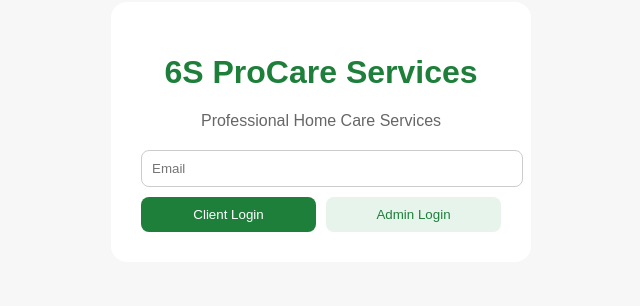
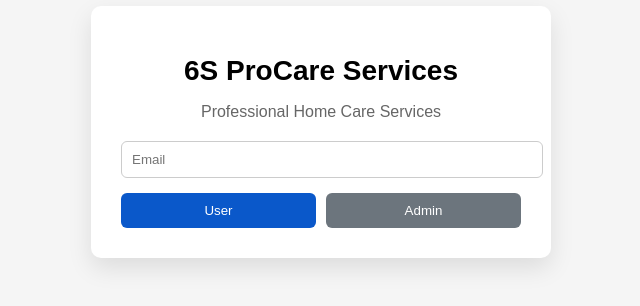
Before and after one commit to Lukeghost7/6s-procare-app, a Next.js app: page / in a window 1280 px wide. Shown: the part 268-574 px from the top of the page, without its empty margins (319-959 px from the left). Built offline with nearby package versions, Linux system fonts and the light colour scheme.

Commit message:
Update page.tsx

```diff
--- a/app/page.tsx
+++ b/app/page.tsx
@@ -1,9 +1,10 @@
+'use client';
 
-'use client';
 import { useState } from 'react';
+import type { CSSProperties } from 'react';
 
 export default function Home() {
-  const [role, setRole] = useState(null);
+  const [role, setRole] = useState<string | null>(null);
 
   if (!role) {
     return (
@@ -11,76 +12,72 @@ export default function Home() {
         <div style={styles.card}>
           <h1 style={styles.title}>6S ProCare Services</h1>
           <p style={styles.subtitle}>Professional Home Care Services</p>
+
           <input placeholder="Email" style={styles.input} />
+
           <div style={{ display: 'flex', gap: 10 }}>
-            <button style={styles.primaryBtn} onClick={() => setRole('client')}>Client Login</button>
-            <button style={styles.secondaryBtn} onClick={() => setRole('admin')}>Admin Login</button>
+            <button style={styles.primaryBtn} onClick={() => setRole('user')}>
+              User
+            </button>
+            <button style={styles.secondaryBtn} onClick={() => setRole('admin')}>
+              Admin
+            </button>
           </div>
         </div>
       </div>
     );
   }
 
-  return role === 'client' ? <ClientView /> : <AdminView />;
+  return <div>Logged in as {role}</div>;
 }
 
-function ClientView() {
-  return (
-    <div style={styles.page}>
-      <h2 style={styles.heading}>Client Dashboard</h2>
-      <div style={styles.box}>
-        <h3>Services</h3>
-        <div style={styles.grid}>
-          {['Gardening','Plumbing','Painting','Carpentry'].map(s => (
-            <div key={s} style={styles.serviceCard}>{s}</div>
-          ))}
-        </div>
-      </div>
-      <div style={styles.box}>
-        <h3>Get Quote</h3>
-        <input placeholder="Property location" style={styles.input} />
-        <input type="file" style={styles.input} />
-        <button style={styles.primaryBtn}>Request Quote</button>
-      </div>
-    </div>
-  );
-}
-
-function AdminView() {
-  return (
-    <div style={styles.page}>
-      <h2 style={styles.heading}>Admin Dashboard</h2>
-      <div style={styles.grid}>
-        <Stat title="Active Teams" value="8" />
-        <Stat title="Active Sites" value="14" />
-        <Stat title="Pending Jobs" value="6" />
-        <Stat title="Cash Flow" value="₹4.2L" />
-      </div>
-    </div>
-  );
-}
-
-function Stat({ title, value }) {
-  return (
-    <div style={styles.stat}>
-      <p>{title}</p>
-      <strong>{value}</strong>
-    </div>
-  );
-}
-
-const styles = {
-  center:{minHeight:'100vh',display:'flex',alignItems:'center',justifyContent:'center',background:'#f7f7f7'},
-  card:{background:'#fff',padding:30,borderRadius:16,width:360},
-  title:{color:'#1E7F3B',textAlign:'center'},
-  subtitle:{textAlign:'center',color:'#666',marginBottom:20},
-  input:{width:'100%',padding:10,marginBottom:10,borderRadius:8,border:'1px solid #ccc'},
-  primaryBtn:{flex:1,padding:10,background:'#1E7F3B',color:'#fff',borderRadius:8,border:'none'},
-  secondaryBtn:{flex:1,padding:10,background:'#e6f4ec',color:'#1E7F3B',borderRadius:8,border:'none'},
-  page:{padding:20,background:'#f7f7f7',minHeight:'100vh'},
-  heading:{color:'#1E7F3B',marginBottom:20},
-  box:{background:'#eaf6ef',padding:15,borderRadius:12,marginBottom:15},
-  grid:{display:'grid',gridTemplateColumns:'1fr 1fr',gap:10},
-  serviceCard:{background:'#cfead9',padding:15,borderRadius:10,textAlign:'center'},
-  stat:{background:'#eaf6ef',padding:15,borderRadius:12,textAlign:'center'}
+const styles: Record<string, CSSProperties> = {
+  center: {
+    minHeight: '100vh',
+    display: 'flex',
+    alignItems: 'center',
+    justifyContent: 'center',
+    backgroundColor: '#f5f5f5',
+  },
+  card: {
+    background: '#fff',
+    padding: 30,
+    borderRadius: 10,
+    width: 400,
+    boxShadow: '0 10px 25px rgba(0,0,0,0.1)',
+    textAlign: 'center',
+  },
+  title: {
+    fontSize: 28,
+    marginBottom: 10,
+  },
+  subtitle: {
+    color: '#666',
+    marginBottom: 20,
+  },
+  input: {
+    width: '100%',
+    padding: 10,
+    marginBottom: 15,
+    borderRadius: 6,
+    border: '1px solid #ccc',
+  },
+  primaryBtn: {
+    flex: 1,
+    padding: 10,
+    backgroundColor: '#0a58ca',
+    color: '#fff',
+    border: 'none',
+    borderRadius: 6,
+    cursor: 'pointer',
+  },
+  secondaryBtn: {
+    flex: 1,
+    padding: 10,
+    backgroundColor: '#6c757d',
+    color: '#fff',
+    border: 'none',
+    borderRadius: 6,
+    cursor: 'pointer',
+  },
 };
```
